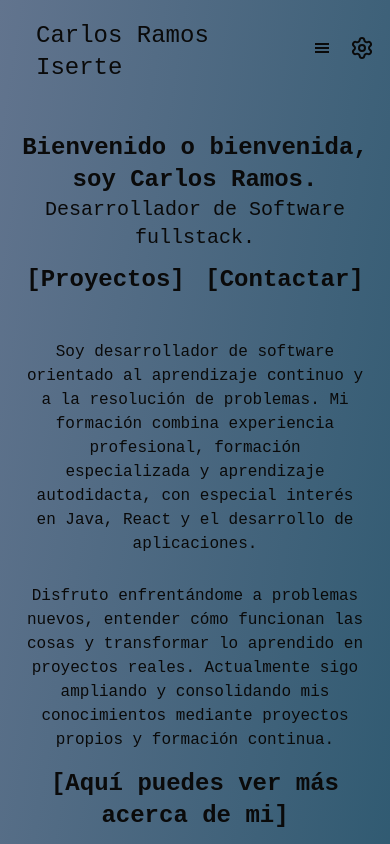
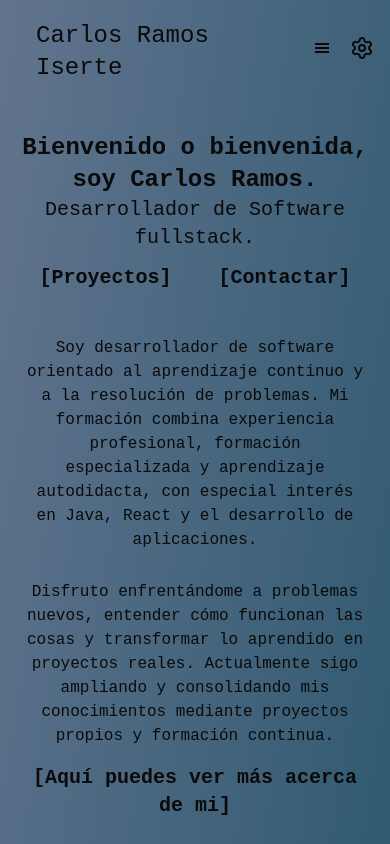
Before and after one commit to CarlosRamosDeveloper/portfolio, a React (Vite) app: page / in a window 390 px wide. Shown: the top 844 px of the page. Built offline with nearby package versions, Linux system fonts and the light colour scheme.

Commit message:
fixed navigation labels

```diff
--- a/src/portfolio/pages/landing/components/LandingLabel.tsx
+++ b/src/portfolio/pages/landing/components/LandingLabel.tsx
@@ -11,7 +11,7 @@ export const LandingLabel = ({ text, type }: Props) => {
       className={cn(
         type === 'title' && 'text-2xl font-semibold lg:text-3xl',
         type === 'subtitle' && 'text-xl lg:text-2xl',
-        type === 'navigation' && 'text-2xl font-bold',
+        type === 'navigation' && 'text-xl lg:text-2xl font-bold',
         type === 'description' && 'text-base lg:text-xl',
       )}
     >
```
